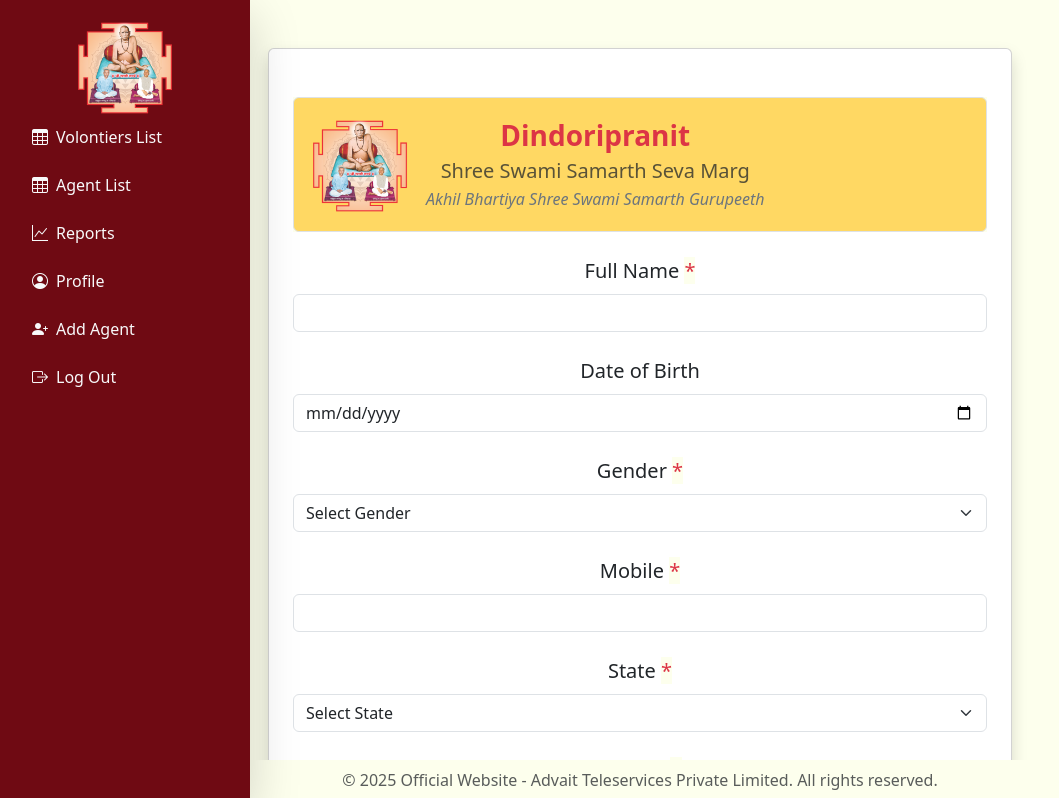
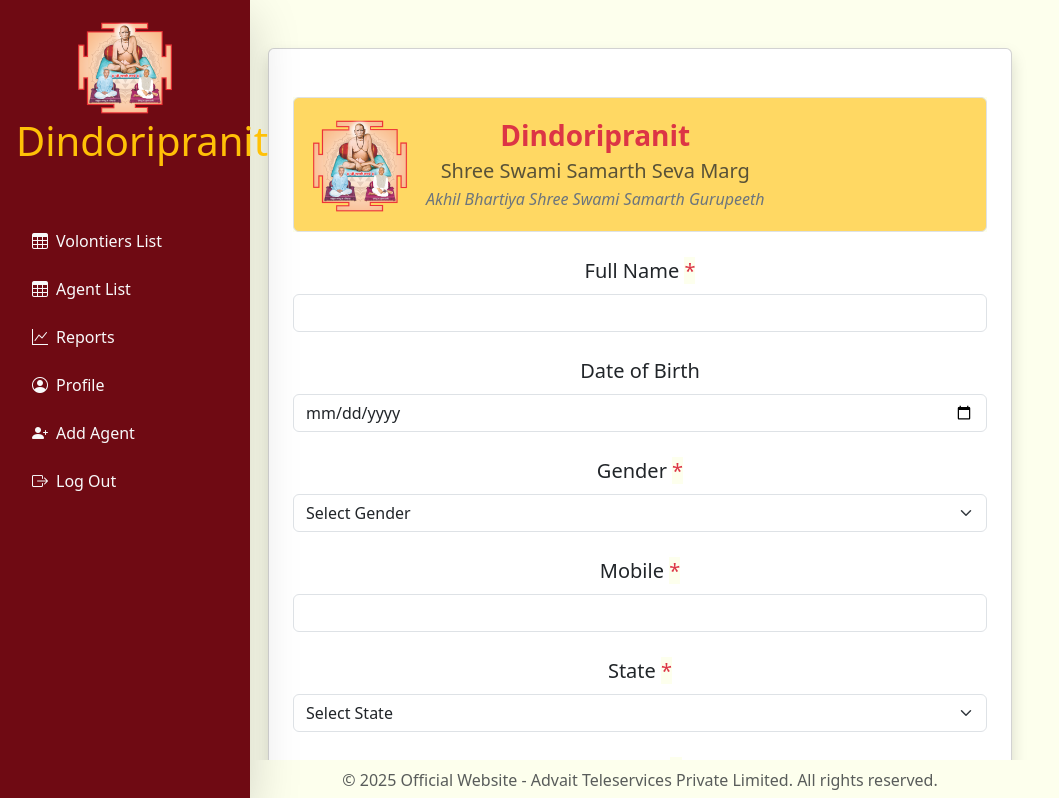
Before and after one commit to Oasis777999/SwamiSamarth, a React (Create React App) app in the folder frontend/: page / in a window 1280 px wide. Shown: the top 798 px of the page, without its empty margins (0-1059 px from the left). Built offline with nearby package versions, Linux system fonts and the light colour scheme; sample sign-in values are in the browser's storage.

Commit message:
Updated the sidebar logo

```diff
--- a/frontend/src/Components/Sidebar.js
+++ b/frontend/src/Components/Sidebar.js
@@ -43,7 +43,7 @@
           } d-md-flex`}
           style={{ width: "250px", zIndex: 1050 }}
         >
-          <div className="bg-darkBlue">
+          <div className="bg-darkBlue pb-5">
             <img
               src={logo}
               alt="Logo"
@@ -51,6 +51,7 @@
               width="100"
               className="img-fluid bg-darkBlue"
             />
+            <h1 className="bg-darkBlue text-warning">Dindoripranit</h1>
           </div>
           <ul className="nav nav-pills flex-column mb-auto gap-2 bg-darkBlue">
             <li className=" bg-darkBlue">
```
